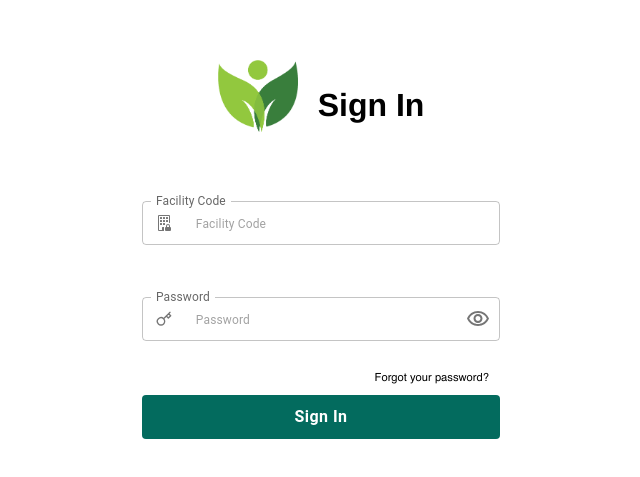
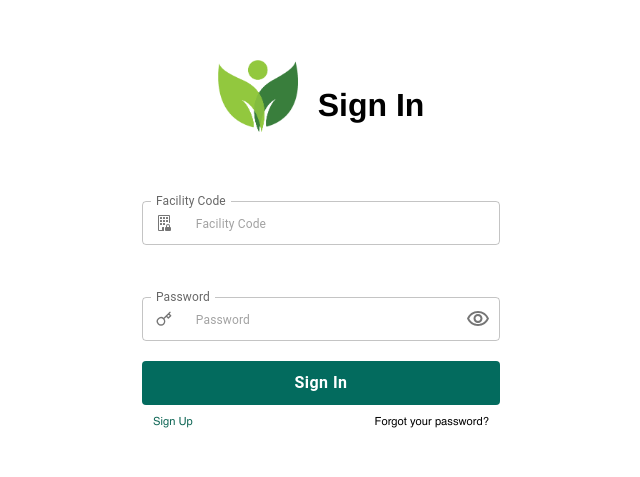
Before and after one commit to JhohannesK/locomotif-frontend, a React (Vite) app: page /facility/signin in a window 1280 px wide. Shown: the part 165-642 px from the top of the page, without its empty margins (319-959 px from the left). Built offline with nearby package versions, Linux system fonts and the light colour scheme.

Commit message:
fix: no link to sign in from sign up page

```diff
--- a/src/_shared/auth_styles.ts
+++ b/src/_shared/auth_styles.ts
@@ -1,4 +1,5 @@
 import { styled } from 'styled-components'
+import { colors } from '../colors'
 
 export const AuthContainer = styled.div`
   display: flex;
@@ -43,16 +44,16 @@ export const AuthFields = styled.div`
 
 export const AuthText = styled.div`
   display: flex;
-  justify-content: flex-end;
+  justify-content: space-between;
   align-items: right;
   padding: 0.7rem;
   font-size: 0.7rem;
-  padding: 0.7rem;
 `
 export const AuthLink = styled.div`
+  color: ${colors.background.pineGreen};
   cursor: pointer;
   font-size: 0.7rem;
-  padding: 0.7rem;
+  // margin: 0.7rem;
 `
 
 export const AuthButton = styled.div`
--- a/src/pages/Facility/facility-signin-page/signin_page.tsx
+++ b/src/pages/Facility/facility-signin-page/signin_page.tsx
@@ -7,6 +7,7 @@ import {
   AuthFields,
   AuthLogo,
   AuthText,
+  AuthLink,
   AuthUpperContent,
 } from '../../../_shared/auth_styles'
 import { colors } from '../../../colors'
@@ -17,6 +18,8 @@ import { GenericButton, GenericInput } from '../../../_shared'
 import Toast from '../../../_shared/components/Notifications/Toast'
 import useFacilitySignIn from './hook/useFacilitySignIn'
 import { FormProvider } from 'react-hook-form'
+import routes from '../../../routes'
+import Constants from '../../../utils/constants'
 
 function SigninPageIns() {
   const {
@@ -75,9 +78,6 @@ function SigninPageIns() {
                 />
               </AuthFields>
             </div>
-            <AuthText>
-              <p>Forgot your password?</p>
-            </AuthText>
             <AuthButton>
               {isLoading ? (
                 <LoadingButton
@@ -98,6 +98,16 @@ function SigninPageIns() {
                 />
               )}
             </AuthButton>
+            <AuthText>
+              <AuthLink
+                onClick={() =>
+                  routes.navigate(Constants.ROUTES.facility_signup)
+                }
+              >
+                Sign Up{' '}
+              </AuthLink>{' '}
+              Forgot your password?
+            </AuthText>
           </AuthContent>
         </FormProvider>
       </AuthContainer>
--- a/src/pages/Personnel/personnel-signin-page/signin_page.tsx
+++ b/src/pages/Personnel/personnel-signin-page/signin_page.tsx
@@ -7,6 +7,7 @@ import {
   AuthContainer,
   AuthContent,
   AuthFields,
+  AuthLink,
   AuthLogo,
   AuthText,
   AuthUpperContent,
@@ -18,6 +19,8 @@ import { GenericInput } from '../../../_shared'
 import GeneralButton from '../../../_shared/components/button/Button'
 import useSignIn from './hook/useSignIn'
 import { AxiosError } from 'axios'
+import Constants from '../../../utils/constants'
+import routes from '../../../routes'
 
 function SigninPage() {
   const { methods, onSubmit, errorMessage, isError, error, isLoading } =
@@ -61,7 +64,6 @@ function SigninPage() {
               />
             </AuthFields>
           </div>
-          <AuthText>Forgot your password?</AuthText>
           <AuthButton>
             {isLoading ? (
               <LoadingButton
@@ -82,6 +84,14 @@ function SigninPage() {
               />
             )}
           </AuthButton>
+          <AuthText>
+            <AuthLink
+              onClick={() => routes.navigate(Constants.ROUTES.personnel_signup)}
+            >
+              Sign Up{' '}
+            </AuthLink>{' '}
+            Forgot your password?
+          </AuthText>
         </AuthContent>
       </FormProvider>
     </AuthContainer>
--- a/src/pages/Personnel/personnel-signup-page/signup_page.tsx
+++ b/src/pages/Personnel/personnel-signup-page/signup_page.tsx
@@ -9,13 +9,17 @@ import {
   AuthLogo,
   AuthFields,
   AuthContent,
+  AuthLink,
 } from '../../../_shared/auth_styles'
 import image from '../../../_shared/assets/doctor_sign_in.png'
-import { Alert, LoadingButton } from '@mui/lab'
+import { Alert } from '@mui/material'
+import { LoadingButton } from '@mui/lab'
 import GeneralInput from '../../../_shared/components/inputs/Input'
 import { GenericButton } from '../../../_shared'
 import usePersonnelSignup from './hook/usePersonnelSignup'
 import { FormProvider } from 'react-hook-form'
+import routes from '../../../routes'
+import Constants from '../../../utils/constants'
 
 const SignUpPage = () => {
   const { mutation, onSubmit, methods, error } = usePersonnelSignup()
@@ -86,12 +90,20 @@ const SignUpPage = () => {
             ) : (
               <GenericButton
                 sx={{ backgroundColor: colors.button.pineGreen, width: '100%' }}
-                title="Sign In"
+                title="Sign Up"
                 size="large"
               />
             )}
           </AuthButton>
-          <AuthText>Already have an account ? Sign In</AuthText>
+          <AuthText>
+            Already have an account ?{' '}
+            <AuthLink
+              onClick={() => routes.navigate(Constants.ROUTES.personnel_signin)}
+            >
+              {' '}
+              Sign In
+            </AuthLink>
+          </AuthText>
         </AuthContent>
       </FormProvider>
     </AuthContainer>
```
